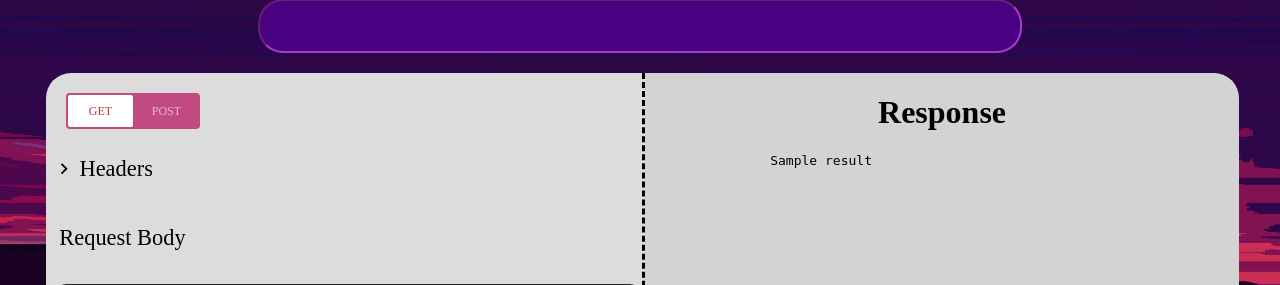
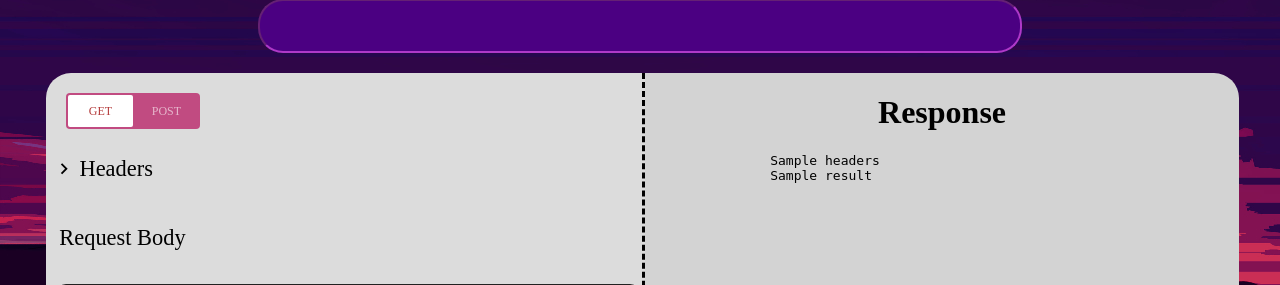
Before and after one commit to knockoutNoN13/PtzWeb, a Flask app: template templates/new.html in a window 1280 px wide. Shown: the part 175-460 px from the top of the page. Run offline with Flask 3, Linux system fonts and the light colour scheme; the template is opened without the code that fills it: most values are stand-ins (such as "Sample title", 1, 10 or a date in 2020).

Commit message:
New back

```diff
--- a/app.py
+++ b/app.py
@@ -25,7 +25,21 @@ def home():
             pass
 
         if 'reqType' in requestDict.keys():
-            print('post')
+            try:
+                response = request.post(site, headers=headers)
+                respHead = response.headers
+                respBody = response.text
+                return render_template('new.html', err=e)
+            except Exception as e:
+                return render_template('new.html', result=respBody, headers=render_template_string(str(respHead)))
+        else:
+            try:
+                response = request.get(site, headers=headers)
+                respHead = response.headers
+                respBody = response.text
+                return render_template('new.html', result=respBody, headers=render_template_string(str(respHead)))
+            except Exception as e:
+                return render_template('new.html', err=e)
         return redirect(url_for("home"))
 
     # elif request.method == 'POST':
--- a/templates/new.html
+++ b/templates/new.html
@@ -16,6 +16,7 @@
     <form action="/" method="post">
 
         <input type="text" name="site" id="site">
+        {{err}}
 
     <div class="row">
 
@@ -47,6 +48,7 @@
 
             <h1 style="text-align: center;">Response</h1>
             <pre id="respBody">
+                {{ headers }}
                 {{ result }}
             </pre>
 
```
